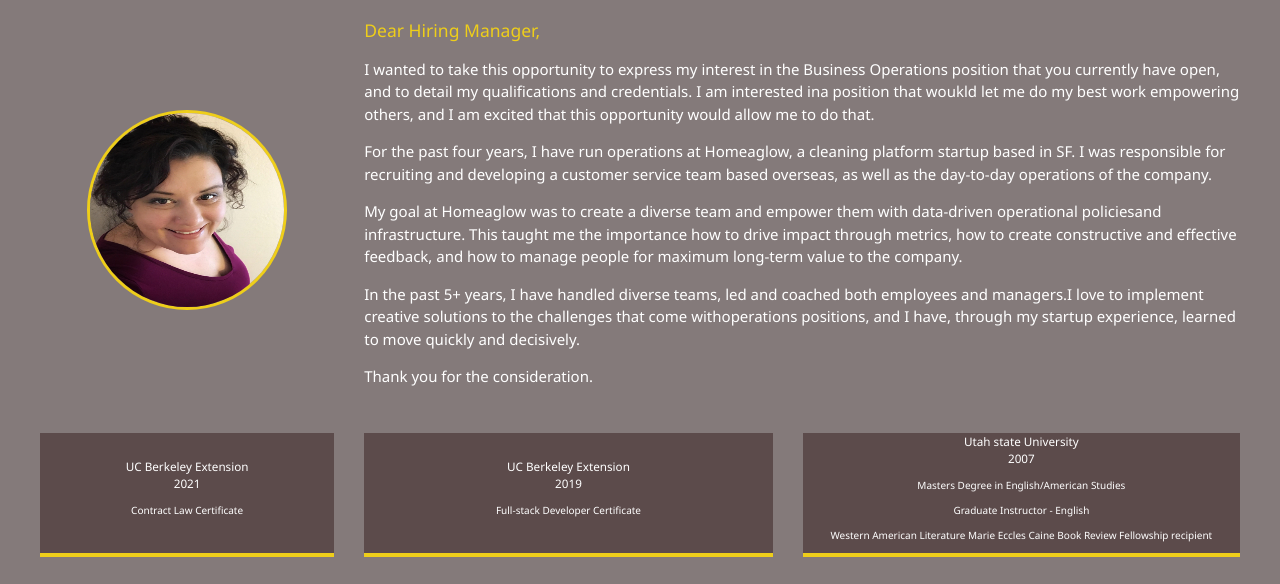
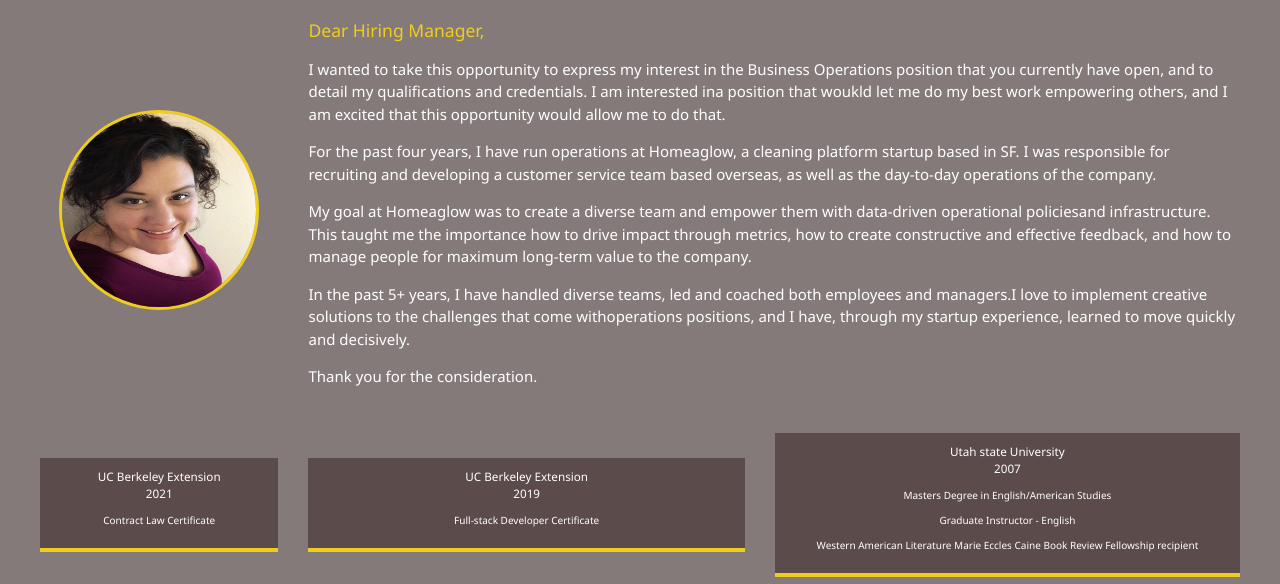
Before and after one commit to olu-folarin/anya, a website: page dist/about.html in a window 1280 px wide. Shown: the part 160-744 px from the top of the page. Drawn offline with Linux system fonts and the light colour scheme.

Commit message:
made adjustments to the about me cards

```diff
--- a/scss/main.scss
+++ b/scss/main.scss
@@ -110,10 +110,12 @@ main {
     }
 
     .job {
+        // align-content: center;
         text-align: center;
-        align-content: center;
+        align-self: center;
         background: lighten($primary-color, 5);
         border-bottom: $secondary-color 4px solid;
+        padding: 1rem;
     }
 }
 
```
Also changed, not shown: dist/about.html, dist/css/main.css.
